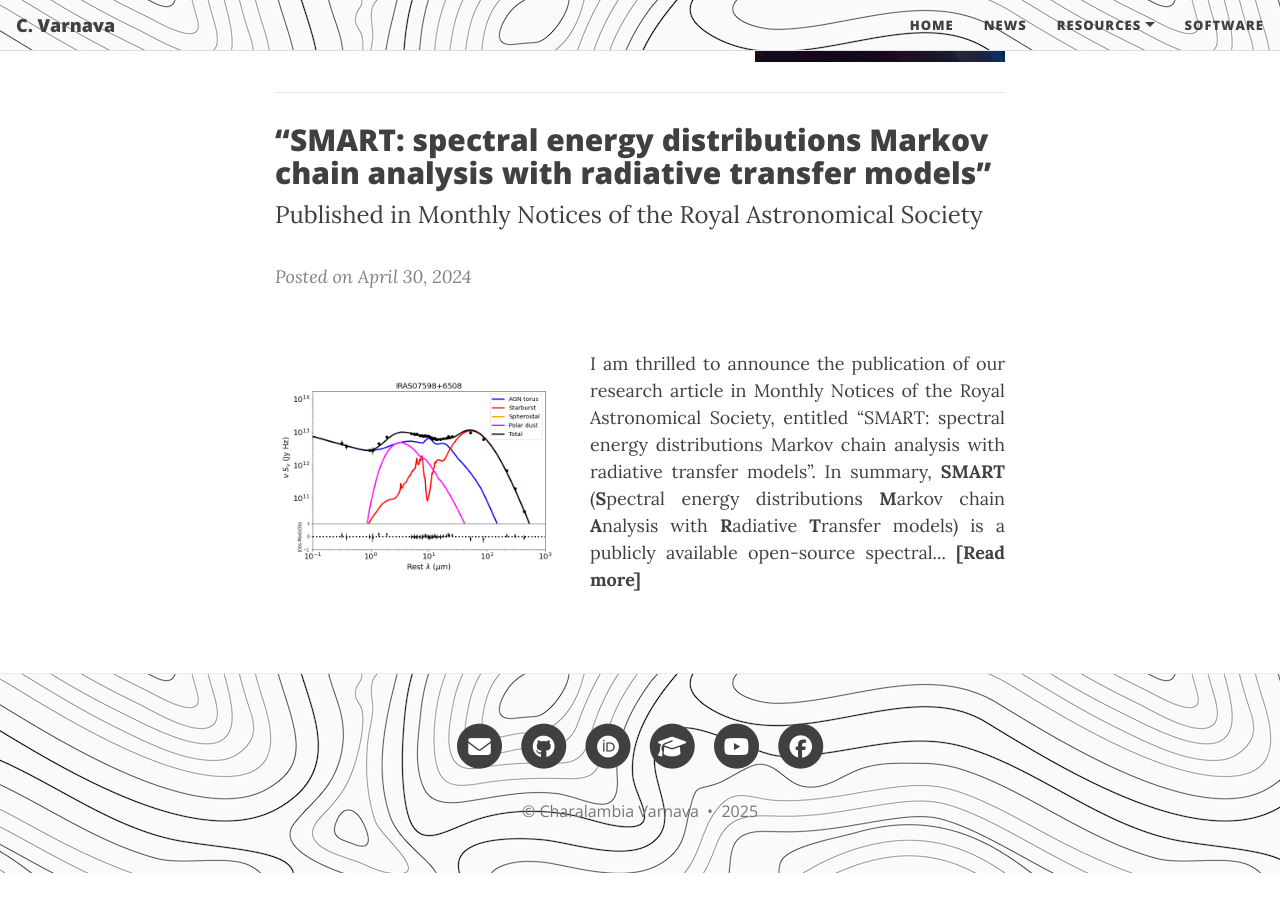
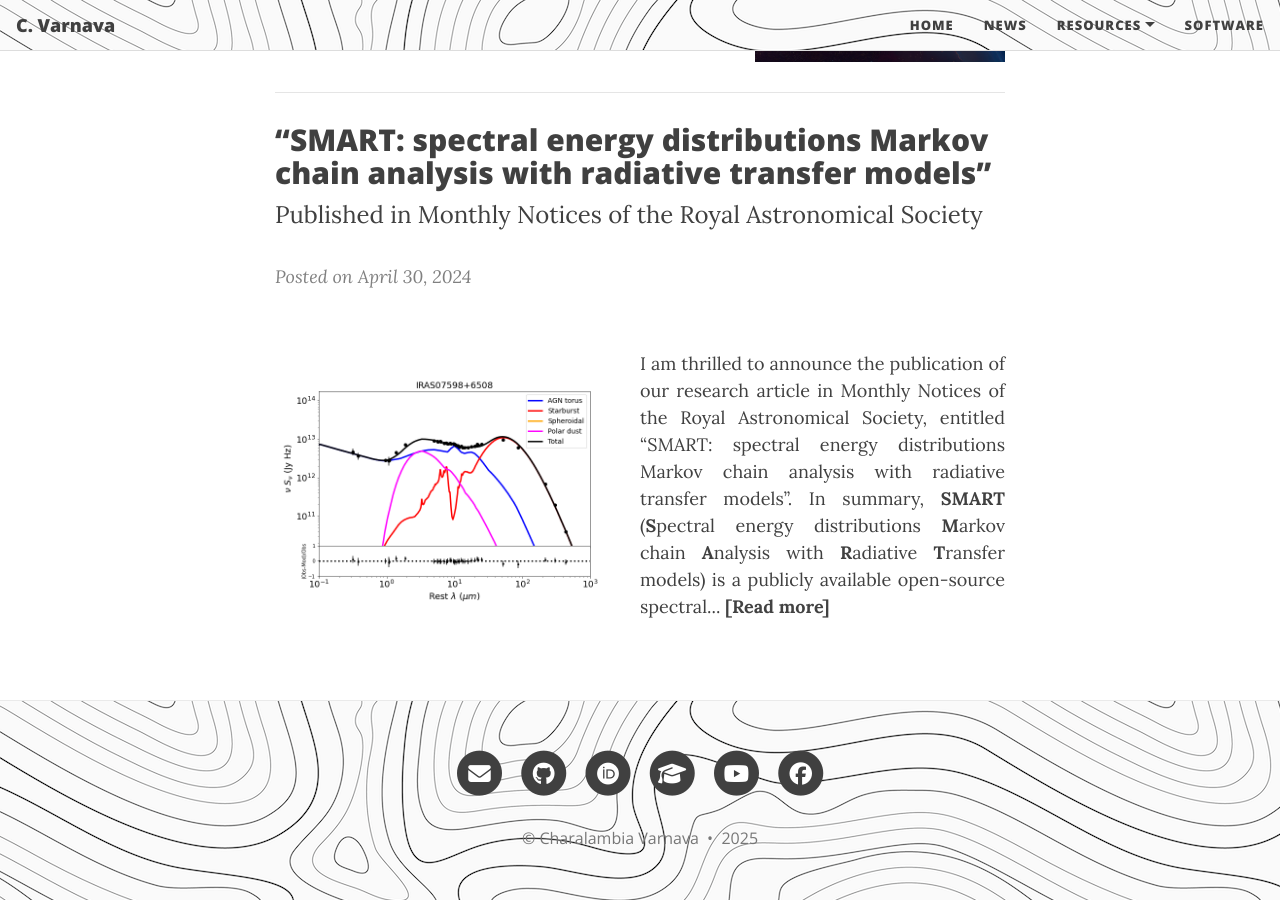
Before and after one commit to ch-var/ch-var.github.io, a Jekyll site: the page built from news.html, in a window 1280 px wide and 900 px high, scrolled down 1199 px. Built offline with Jekyll 4.4.1, drawn with Linux system fonts in a browser that asks for light colours; formulas are drawn with MathJax 3; before the commit the page ends 2072 px from its top, so only the background shows below that.

Commit message:
Update news.html

```diff
--- a/news.html
+++ b/news.html
@@ -77,7 +77,7 @@
 <i style="color:#808080";>Posted on April 30, 2024</i>
 
 <div style="display: flex; justify-content: space-between; align-items: center; flex-wrap: wrap;">
-  <img src="/assets/img/IRAS07598+6508_CYGNUS.png" style="max-width: 300px; height: auto; margin-right: 15px;"/>
+  <img src="/assets/img/IRAS07598+6508_CYGNUS.png" style="max-width: 350px; height: auto; margin-right: 15px;"/>
   <p style="text-align: justify; flex: 1;">I am thrilled to announce the publication of our research article in Monthly Notices of the Royal Astronomical Society, entitled “SMART: spectral energy distributions Markov chain analysis with radiative transfer models”. In summary, <b>SMART</b> (<b>S</b>pectral energy distributions <b>M</b>arkov chain <b>A</b>nalysis with <b>R</b>adiative <b>T</b>ransfer models) is a publicly available open-source spectral... <a href="https://ch-var.github.io/2024-04-30-SMART"><b style="color:#424242";>[Read more]</b></a></p>
 </div>
 
```
